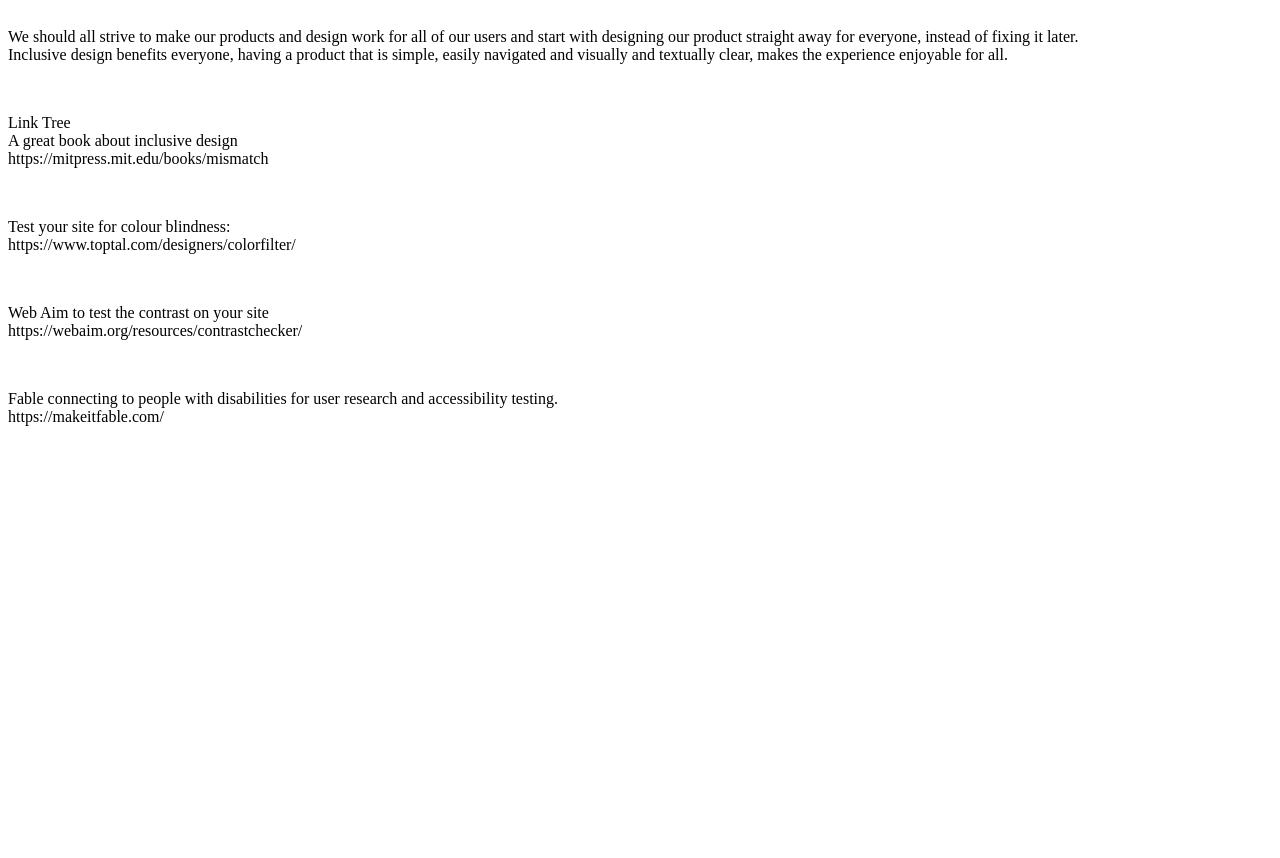
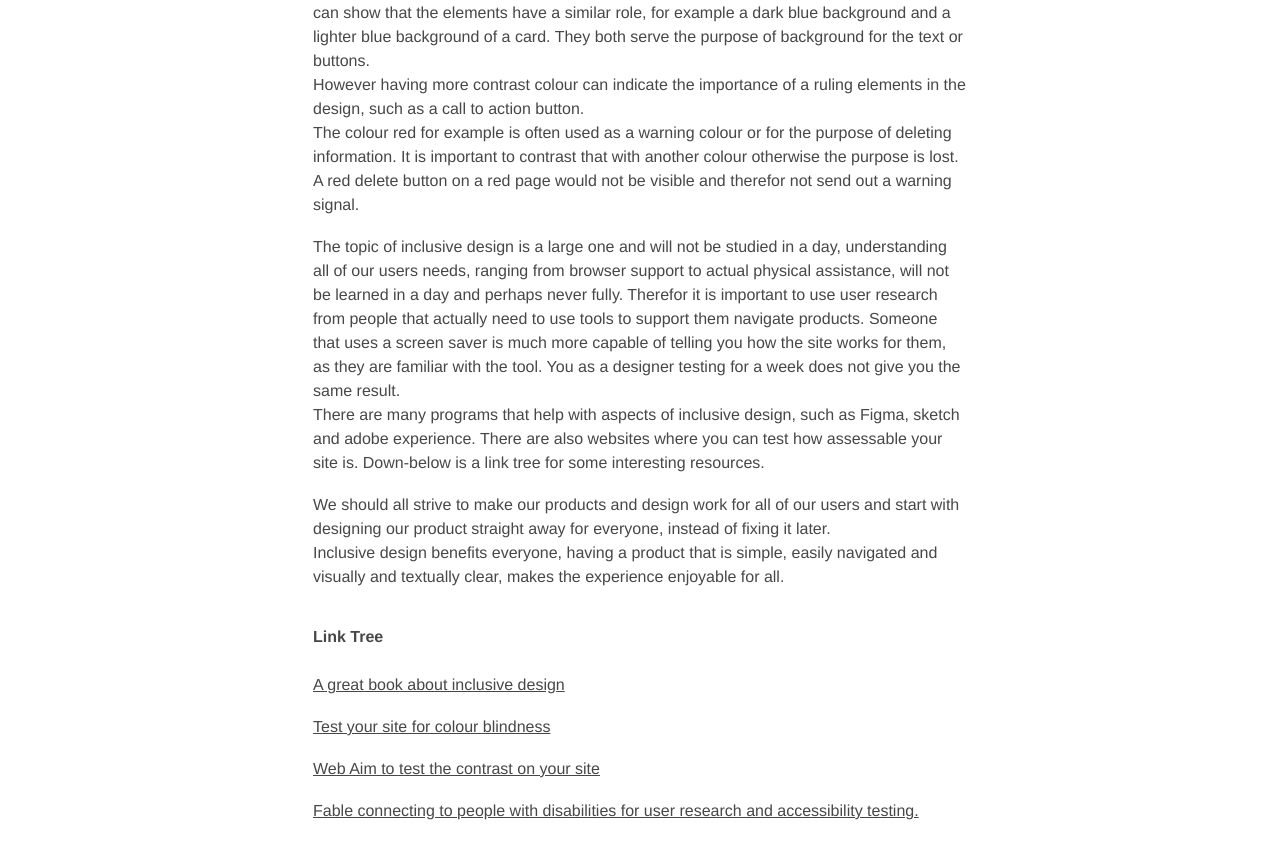
Before and after one commit to Tinnahalls/session3_vefskolinn, a plain HTML site: page index.html in a window 1280 px wide. Shown: the part 666-1524 px from the top of the page. Before the commit the page ends 1108 px from the top, so only its background shows below. Drawn offline with Linux system fonts and the light colour scheme.

Commit message:
Fixed font and style for the text

```diff
--- a/index.html
+++ b/index.html
@@ -4,21 +4,25 @@
   <meta charset="UTF-8">
   <meta http-equiv="X-UA-Compatible" content="IE=edge">
   <meta name="viewport" content="width=device-width, initial-scale=1.0">
+  <link href="style.css" rel="stylesheet">
   <title>Document</title>
+</head>
+  <body>
+  <div class="essay">
 
   <header>
     <h1> Contrast for inclusive design
     </h1>
   </header>
-  <div class="essay">
 
-    <p><br>
-    Contrast in design is one of the main elements that we need to consider when thinking about inclusive design. </p><br>
 
-    <p>Contrast helps making the content assessable for the reader, its aids text and elements on your site to stand out from each other and show clearly their relationship with one another. The WCAG 2 sets out the legal requirements for services to provide in regards to the accessibility to their services. This guide is a useful tool to make sure that the product being designed is following inclusive design principles. Making sure that all types of users are able to navigate, use and understand the product. <br>
-    The WCAG 2 uses a system to measure the contrast ratio of colours brightness side by side. This could be a card on a background, a call to action button on a card and all text on site that needs to be legible. <br>
+    <p><br><i>
+    Contrast in design is one of the main elements that we need to consider when thinking about inclusive design.</i> </p><br>
+
+    <p>Contrast helps making the content assessable for the reader, its aids text and elements on your site to stand out from each other and show clearly their relationship with one another. The WCAG 2 sets out the legal requirements for services to provide in regards to the accessibility to their services. This guide is a useful tool to make sure that the product being designed is following inclusive design principles. Making sure that all types of users are able to navigate, use and understand the product. </p><br>
+    <p>The WCAG 2 uses a system to measure the contrast ratio of colours brightness side by side. This could be a card on a background, a call to action button on a card and all text on site that needs to be legible.
     This is shown in a ratio in the format of 1:1. White on white than being 1:1 while for example black on white being 1:21 contrast ratio. <br>
-    To make sure that the website is assessable to all the contrast minimum of brightness must be at least 4.5:1 unless; <br>
+    To make sure that the website is assessable to all the contrast minimum of brightness must be at least 4.5:1 unless;
     Large text that can be 3:1 and logotypes or text that is for decorative purposes needs not to follow contrast rules.<br>
     It is good to keep in mind that this is only the minimum requirements and does therefor not mean that it is always very legible.<br>
     In the WCAG 2 criteria all colours adjacent with each other must meet the 4.5:1 contrast. This is called a AA criteria to achieve a AAA criteria the contrast requirements must be 7:1 for normal text and 4,5: for large text.</p><br>
@@ -31,24 +35,26 @@
     There are many programs that help with aspects of inclusive design, such as Figma, sketch and adobe experience. There are also websites where you can test how assessable your site is. Down-below is a link tree for some interesting resources. </p><br>
 
     <p>We should all strive to make our products and design work for all of our users and start with designing our product straight away for everyone, instead of fixing it later.<br>
-    Inclusive design benefits everyone, having a product that is simple, easily navigated and visually and textually clear, makes the experience enjoyable for all. </p><br>
+    Inclusive design benefits everyone, having a product that is simple, easily navigated and visually and textually clear, makes the experience enjoyable for all. </p><br><br>
 
-    <p>Link Tree<br>
-    A great book about inclusive design<br>
-    https://mitpress.mit.edu/books/mismatch</p><br>
+    <p><strong>Link Tree</strong><br>
+    <br>
 
-    <p>Test your site for colour blindness: <br>
-    https://www.toptal.com/designers/colorfilter/</p><br>
+    <a href="https://mitpress.mit.edu/books/mismatch">A great book about inclusive design</a>
+    </p><br>
 
-    <p>Web Aim to test the contrast on your site<br>
-    https://webaim.org/resources/contrastchecker/</p><br>
+    <p><a href="https://www.toptal.com/designers/colorfilter/">Test your site for colour blindness</a>
+    </p><br>
 
-    <p>Fable connecting to people with disabilities for user research and accessibility testing.<br>
-    https://makeitfable.com/</p>
+    <p><a href="https://webaim.org/resources/contrastchecker/">Web Aim to test the contrast on your site</a>
+    </p><br>
 
-  </div>
-</head>
-<body>
+    <p><a href="https://makeitfable.com/">Fable connecting to people with disabilities for user research and accessibility testing.</a>
+    </p><br>
+
+
+    </div>
 
 </body>
+
 </html>
--- a/style.css
+++ b/style.css
@@ -1,8 +1,41 @@
+
+* {
+  box-sizing: border-box;
+  margin: 0;
+  padding: 0;
+
+}
+
+
+.essay{
+  padding: 3em;
+  max-width: 750px;
+  margin: 0px auto;
+  width: 100%;
+}
+
+
+
 h1 {
-
+  font-family: 'Helvetica', Arial, Helvetica, sans-serif;
+  font-size: 2em;
+  font-weight: bold;
+  color: rgb(71, 71, 71);
 }
 
 p {
   font-family: 'Helvetica', Arial, Helvetica, sans-serif;
+  font-size: 1em;
   color: rgb(71, 71, 71);
+  font-weight: lighter;
+  line-height: 1.5em;
 }
+
+a {
+  font-family: 'Helvetica', Arial, Helvetica, sans-serif;
+  font-size: 1em;
+  color: rgb(71, 71, 71);
+  font-weight: lighter;
+  line-height: 1.5em;
+  list-style: none;
+}
```
